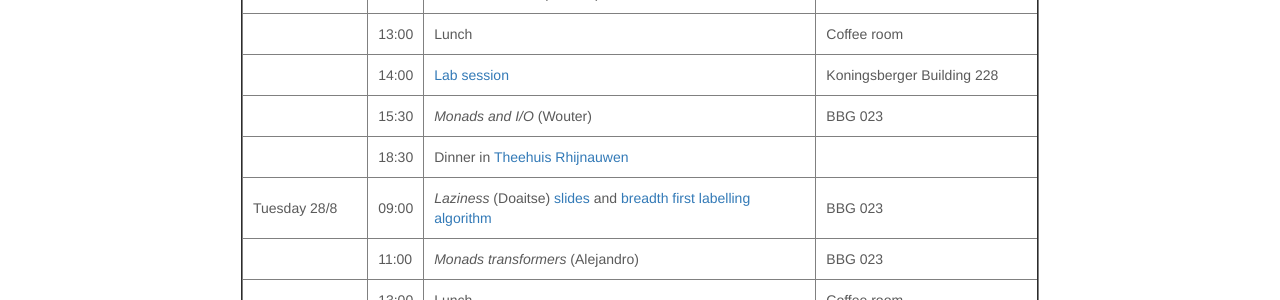
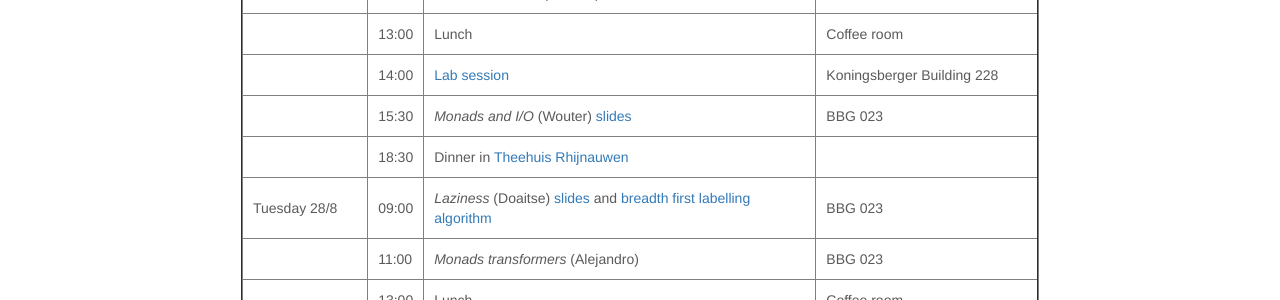
Before and after one commit to uu-afp/uu-afp.github.io, a Jekyll site: the page built from schedule.html, in a window 1280 px wide. Shown: the part 455-755 px from the top of the page. Built offline with Jekyll 4.4.1, drawn with Linux system fonts in a browser that asks for light colours; nearby versions of some CDN libraries.

Commit message:
Added slides on monads.

```diff
--- a/schedule.html
+++ b/schedule.html
@@ -74,7 +74,7 @@ will be in the adjacent Koningsberger building (KBG).</p>
     <tr>
       <td></td>
       <td>15:30</td>
-      <td><i>Monads and I/O</i> (Wouter)</td>
+      <td><i>Monads and I/O</i> (Wouter) <a href="slides/03-monads.pdf">slides</a></td>
       <td>BBG 023 </td>
     </tr>
 
```
Also changed, not shown: 1 other file.
